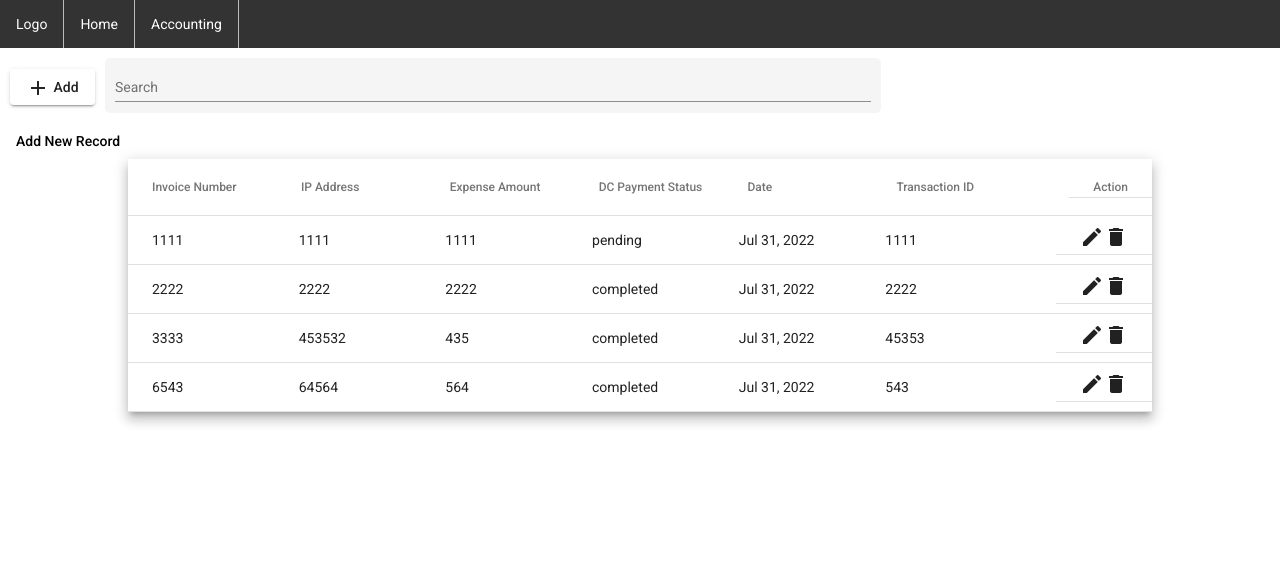
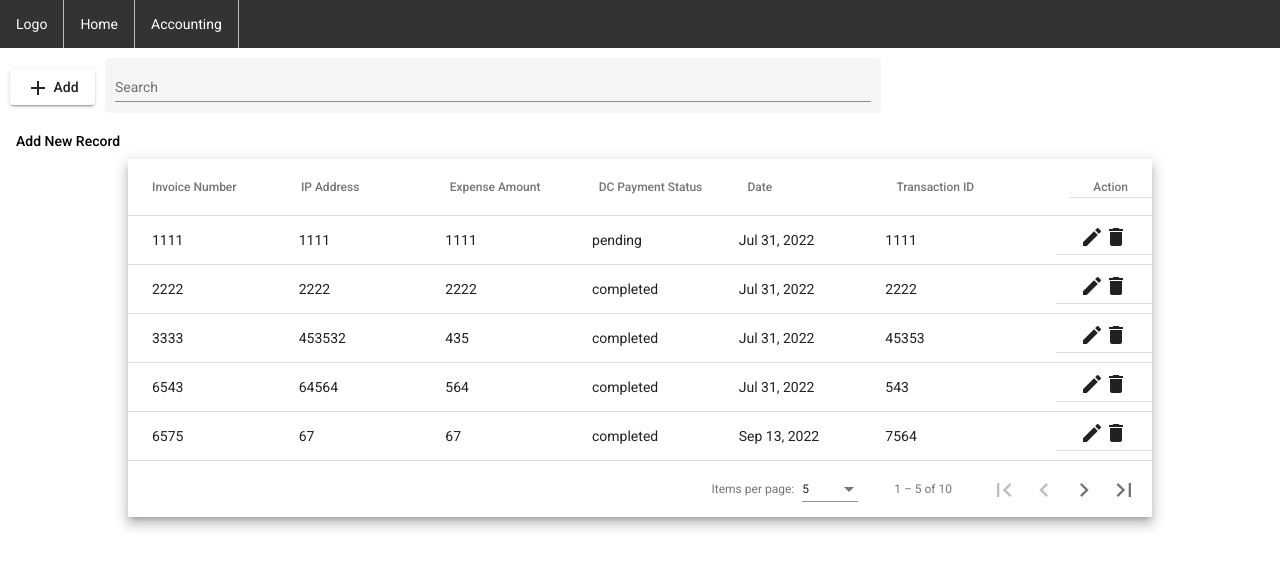
Before and after one commit to souravmandalcoder/Account-Crud, an Angular app: page /expenses in a window 1280 px wide. Shown: the top 568 px of the page. Built offline with nearby package versions, Linux system fonts and the light colour scheme; data requests are answered from the project's data file.

Commit message:
implemented pagination

```diff
--- a/db.json
+++ b/db.json
@@ -255,6 +255,60 @@
       "date": "2022-07-31T18:30:00.000Z",
       "transactionID": 543,
       "id": 4
+    },
+    {
+      "invoiceNumber": 6575,
+      "IPAddress": "67",
+      "expenseAmount": 67,
+      "DCPaymentStatus": "completed",
+      "date": "2022-09-13T18:30:00.000Z",
+      "transactionID": 7564,
+      "id": 5
+    },
+    {
+      "invoiceNumber": 87658,
+      "IPAddress": "675875",
+      "expenseAmount": 8678,
+      "DCPaymentStatus": "pending",
+      "date": "2022-09-11T18:30:00.000Z",
+      "transactionID": 87585,
+      "id": 6
+    },
+    {
+      "invoiceNumber": 7885,
+      "IPAddress": "7858",
+      "expenseAmount": 768,
+      "DCPaymentStatus": "pending",
+      "date": "2022-09-03T18:30:00.000Z",
+      "transactionID": 8785858,
+      "id": 7
+    },
+    {
+      "invoiceNumber": 8785,
+      "IPAddress": "78685",
+      "expenseAmount": 78587,
+      "DCPaymentStatus": "pending",
+      "date": "2022-09-13T18:30:00.000Z",
+      "transactionID": 87685,
+      "id": 8
+    },
+    {
+      "invoiceNumber": 64563,
+      "IPAddress": "56636",
+      "expenseAmount": 6563,
+      "date": "2022-09-12T18:30:00.000Z",
+      "DCPaymentStatus": "completed",
+      "transactionID": 65463,
+      "id": 9
+    },
+    {
+      "invoiceNumber": 653463,
+      "IPAddress": "4353636",
+      "expenseAmount": 66,
+      "DCPaymentStatus": "completed",
+      "date": "2022-09-01T18:30:00.000Z",
+      "transactionID": 56643,
+      "id": 10
     }
   ],
   "login": [
--- a/src/app/components/expenses/expenses.component.html
+++ b/src/app/components/expenses/expenses.component.html
@@ -24,8 +24,9 @@
 
 <button mat-button (click)="addExpensesDialog()">Add New Record</button>
 
-<div class="table">
-  <mat-table [dataSource]="dataSource" class="mat-elevation-z8" matSort>
+<div class="expenses-table">
+  <div class="table mat-elevation-z8">
+    <mat-table [dataSource]="dataSource" matSort>
       <ng-container matColumnDef="invoiceNumber">
         <mat-header-cell mat-sort-header *matHeaderCellDef>
           Invoice Number
@@ -99,4 +100,9 @@
         [ngClass]="{ hide: dataSource != null }"
       ></mat-footer-row>
     </mat-table>
+    <mat-paginator
+      [pageSizeOptions]="[5, 10, 20]"
+      showFirstLastButtons
+    ></mat-paginator>
   </div>
+</div>
--- a/src/app/components/expenses/expenses.component.scss
+++ b/src/app/components/expenses/expenses.component.scss
@@ -7,11 +7,14 @@
   display: none;
 }
 
+.expenses-table{
+  padding-bottom: 50px;
+}
+
 mat-footer-row mat-footer-cell{
     justify-content: center;
     font-style: italic;
 }
-
 
 // Filter Control
 .search-div{
--- a/src/app/components/expenses/expenses.component.ts
+++ b/src/app/components/expenses/expenses.component.ts
@@ -1,6 +1,7 @@
 import { Component, OnInit, ViewChild } from '@angular/core';
 import { MatDialog } from '@angular/material/dialog';
 import { MatSort } from '@angular/material/sort';
+import { MatPaginator } from '@angular/material/paginator';
 import { MatTableDataSource } from '@angular/material/table';
 import { Expenses } from 'src/app/models/expenses';
 import { ExpensesService } from 'src/app/services/expenses.service';
@@ -15,6 +16,7 @@ import { UpdateExpensesComponent } from '../dialogs/expenses/update-expenses/upd
 export class ExpensesComponent implements OnInit {
 
   @ViewChild(MatSort, { static: true }) sort!: MatSort;
+  @ViewChild(MatPaginator, { static: true }) paginator!: MatPaginator;
   searchKey!: string;
 
   displayedColumns: string[] = ['invoiceNumber', 'IPAddress', 'expenseAmount', 'DCPaymentStatus', 'date', 'transactionID', 'action'];
@@ -34,6 +36,7 @@ export class ExpensesComponent implements OnInit {
       console.log(this.expenses);
       this.dataSource = new MatTableDataSource(this.expenses);
       this.dataSource.sort = this.sort;
+      this.dataSource.paginator = this.paginator;
     })
   }
 
--- a/src/app/components/purchases/purchases.component.html
+++ b/src/app/components/purchases/purchases.component.html
@@ -24,8 +24,9 @@
 
 <button mat-button (click)="addPurchasesDialog()">Add New Record</button>
 
-<div class="table">
-  <mat-table [dataSource]="dataSource" class="mat-elevation-z8" matSort>
+<div class="purchases-table">
+  <div class="table mat-elevation-z8">
+    <mat-table [dataSource]="dataSource" matSort>
       <!-- Position Column -->
       <ng-container matColumnDef="invoiceNumber">
         <mat-header-cell mat-sort-header *matHeaderCellDef>
@@ -93,4 +94,9 @@
         [ngClass]="{ hide: dataSource != null }"
       ></mat-footer-row>
     </mat-table>
+    <mat-paginator
+      [pageSizeOptions]="[5, 10, 20]"
+      showFirstLastButtons
+    ></mat-paginator>
   </div>
+</div>
--- a/src/app/components/purchases/purchases.component.scss
+++ b/src/app/components/purchases/purchases.component.scss
@@ -1,6 +1,10 @@
 .table {
   width: 80%;
   margin: auto;
+}
+
+.purchases-table{
+  padding-bottom: 50px;
 }
 
 .hide {
--- a/src/app/components/purchases/purchases.component.ts
+++ b/src/app/components/purchases/purchases.component.ts
@@ -6,7 +6,7 @@ import { PurchasesService } from 'src/app/services/purchases.service';
 import { AddPurchasesComponent } from '../dialogs/purchases/addPurchases/add-purchases.component';
 import { UpdatePurchasesComponent } from '../dialogs/purchases/updatePurchases/update-purchases.component';
 import { MatSort } from '@angular/material/sort';
-
+import { MatPaginator } from '@angular/material/paginator';
 @Component({
   selector: 'app-purchases',
   templateUrl: './purchases.component.html',
@@ -15,6 +15,7 @@ import { MatSort } from '@angular/material/sort';
 // export class PurchasesComponent implements OnInit, DoCheck, AfterContentInit, AfterContentChecked, AfterViewInit, AfterViewChecked, OnDestroy {
 export class PurchasesComponent implements OnInit {
   @ViewChild(MatSort, { static: true }) sort!: MatSort;
+  @ViewChild(MatPaginator, { static: true }) paginator!: MatPaginator;
 
   searchKey!: string;
 
@@ -37,6 +38,7 @@ export class PurchasesComponent implements OnInit {
       console.log(this.purchases);
       this.dataSource = new MatTableDataSource(this.purchases);
       this.dataSource.sort = this.sort;
+      this.dataSource.paginator = this.paginator;
     })
   }
 
--- a/src/app/components/sales/sales.component.html
+++ b/src/app/components/sales/sales.component.html
@@ -24,8 +24,8 @@
 
 <div class="sales-table">
   <button mat-button (click)="openDialog()">Add New Record</button>
-  <div class="table">
-    <mat-table [dataSource]="dataSource" class="mat-elevation-z8" matSort>
+  <div class="table mat-elevation-z8">
+    <mat-table [dataSource]="dataSource" matSort>
       <ng-container matColumnDef="invoiceNumber">
         <mat-header-cell mat-sort-header *matHeaderCellDef>
           Invoice Number
@@ -124,5 +124,9 @@
         [ngClass]="{ hide: dataSource != null }"
       ></mat-footer-row>
     </mat-table>
+    <mat-paginator
+      [pageSizeOptions]="[5, 10, 20]"
+      showFirstLastButtons
+    ></mat-paginator>
   </div>
 </div>
--- a/src/app/components/sales/sales.component.scss
+++ b/src/app/components/sales/sales.component.scss
@@ -5,6 +5,10 @@
 .table{
     width: 80%;
     margin:auto
+}
+
+.sales-table{
+    padding-bottom: 50px;
 }
 
 .hide{
--- a/src/app/components/sales/sales.component.ts
+++ b/src/app/components/sales/sales.component.ts
@@ -16,6 +16,8 @@ import { MatTableDataSource } from '@angular/material/table';
 export class SalesComponent implements OnInit {
 
   @ViewChild(MatSort, { static: true }) sort!: MatSort;
+  @ViewChild(MatPaginator, { static: true }) paginator!: MatPaginator;
+
   searchKey!: string;
 
   displayedColumns: string[] = ['invoiceNumber', 'IPAddress', 'receivedAmount', 'DCAmount', 'company', 'vendor', 'DCPaymentStatus', 'date', 'transactionID', 'action'];
@@ -34,6 +36,7 @@ export class SalesComponent implements OnInit {
       console.log(this.sales);
       this.dataSource = new MatTableDataSource(this.sales);
       this.dataSource.sort = this.sort;
+      this.dataSource.paginator = this.paginator;
     })
   }
 
--- a/src/app/components/user/login/login.component.html
+++ b/src/app/components/user/login/login.component.html
@@ -40,10 +40,12 @@
           <mat-form-field appearance="fill">
             <mat-label>Enter your password</mat-label>
             <input
+              type="password"
               required
               formControlName="password"
               name="password"
               matInput
+              autocomplete="off"
             />
           </mat-form-field>
         </div>
--- a/src/app/core/material-lib.module.ts
+++ b/src/app/core/material-lib.module.ts
@@ -14,8 +14,6 @@ import { MatDatepickerModule } from '@angular/material/datepicker';
 import { MatNativeDateModule } from '@angular/material/core';
 import { MatPaginatorModule } from '@angular/material/paginator';
 import { MatSortModule } from '@angular/material/sort';
-
-
 
 
 const modules = [
```
Lines whose indentation alone changed are shown as unchanged.
